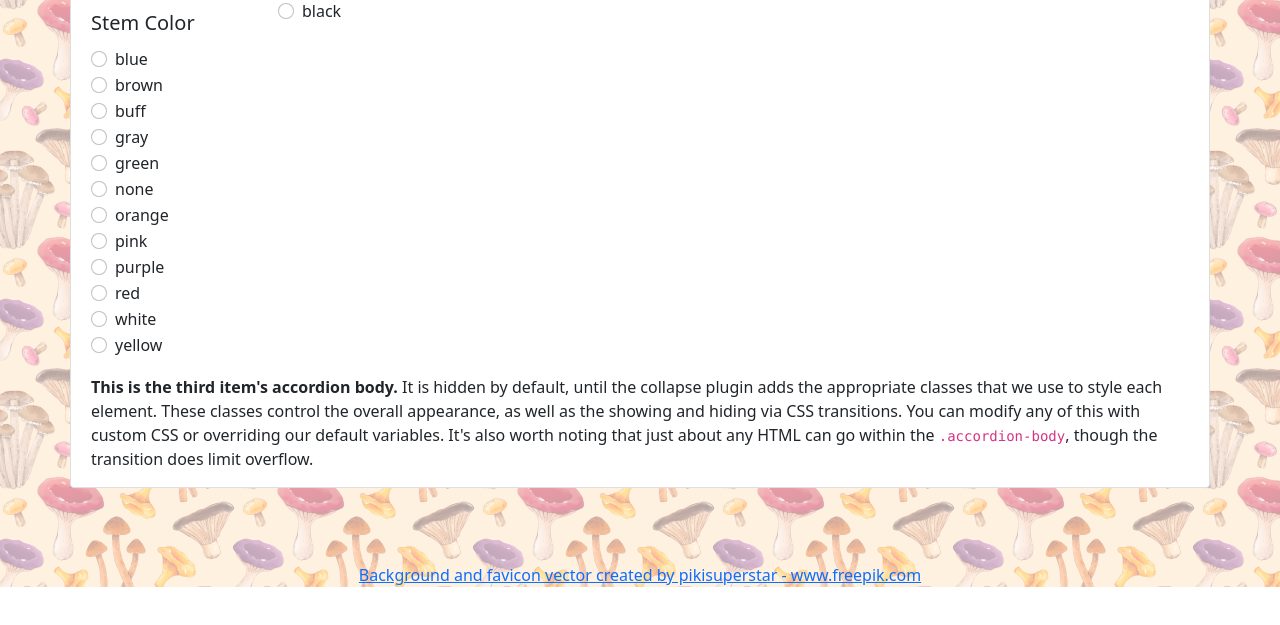
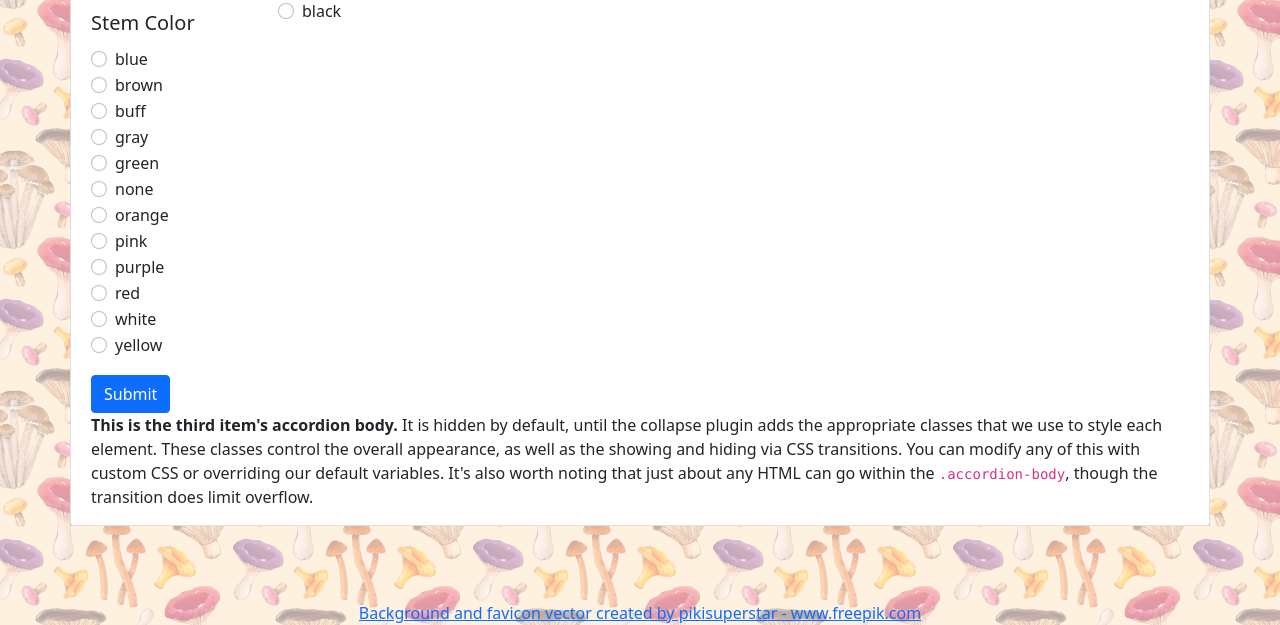
Before and after one commit to lauragabrielson/Mushroom_Classifier, a Flask app: page / in a window 1280 px wide, after a click on "MAKE A PREDICTION". Shown: the part 3223-3848 px from the top of the page. Before the commit the page ends 3810 px from the top, so only its background shows below. Run offline with Flask 2, Linux system fonts and the light colour scheme; parts of the project's set-up code (start-up, migrations or seed data) failed here and were passed over; some libraries are stand-ins or nearby versions.

Commit message:
added submit button to form.

```diff
--- a/templates/index.html
+++ b/templates/index.html
@@ -886,6 +886,7 @@
                   </div>
                 </div>
               </fieldset>
+              <button type="submit" class="btn btn-primary">Submit</button>
             </form>
 
             <strong>This is the third item's accordion body.</strong> It is hidden by default, until the collapse plugin adds the appropriate classes that we use to style each element. These classes control the overall appearance, as well as the showing and hiding via CSS transitions. You can modify any of this with custom CSS or overriding our default variables. It's also worth noting that just about any HTML can go within the <code>.accordion-body</code>, though the transition does limit overflow.
```
Also changed, not shown: app.py (renamed from templates/app.py), 4 other files.
